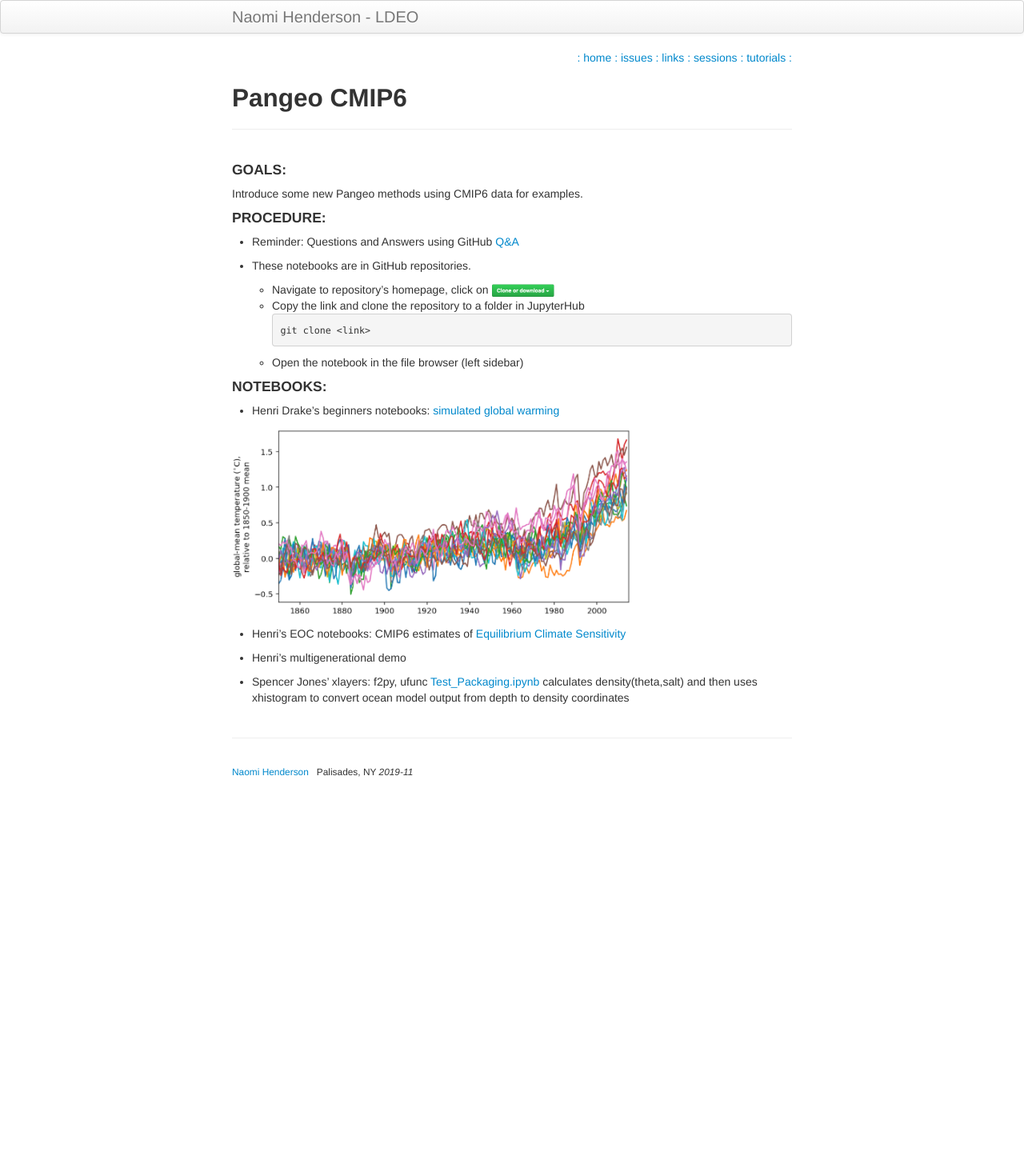
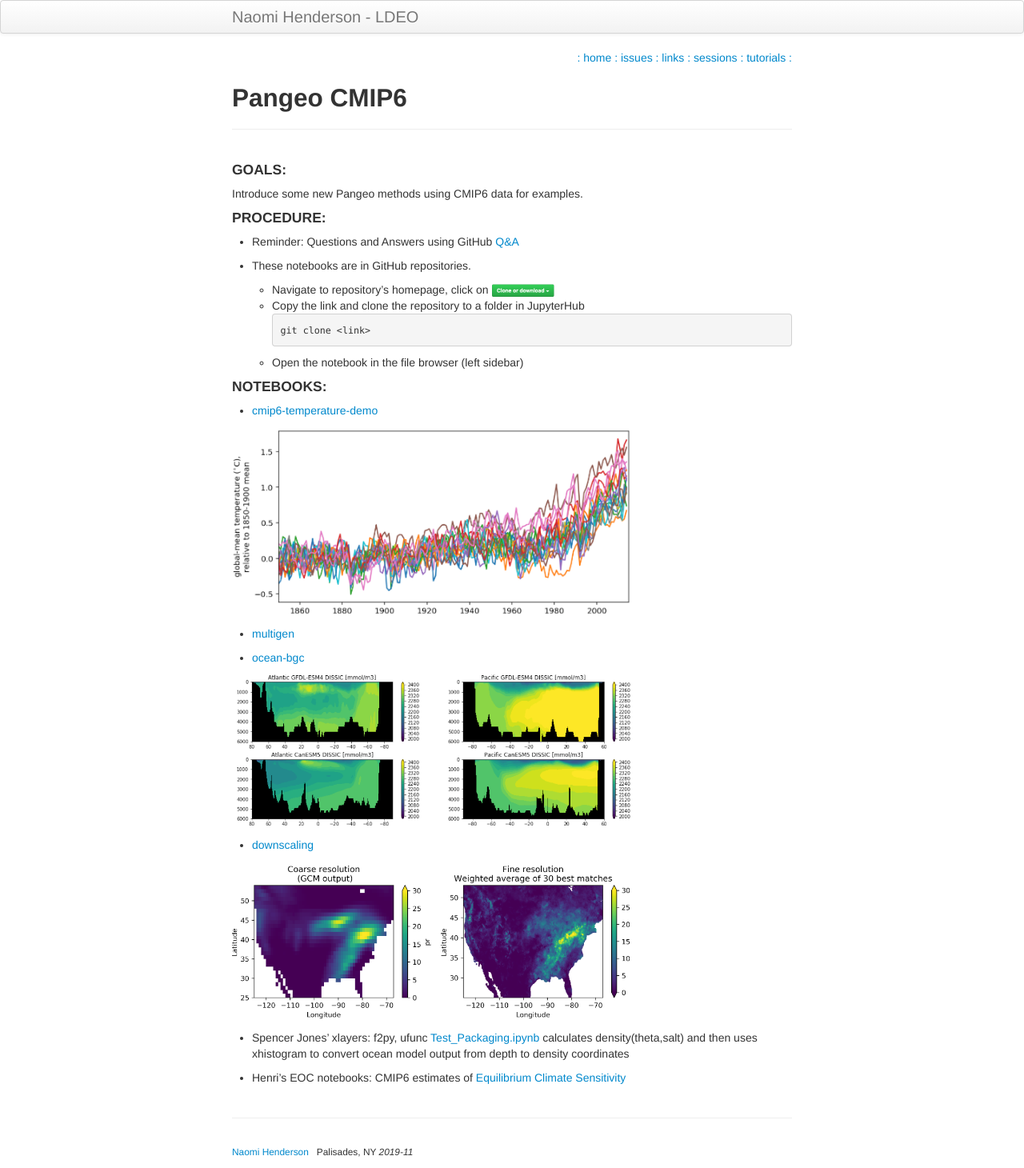
Before and after one commit to naomi-henderson/naomi-henderson.github.io, a Jekyll site: the page built from pages/tutorial2t.md, in a window 1280 px wide. Shown: the whole page at 80% size. Built offline with Jekyll 4.4.1, drawn with Linux system fonts in a browser that asks for light colours; before the commit the page ends 985 px from its top, so only the background shows below that.

Commit message:
added a few more figs

```diff
--- a/pages/tutorial2t.md
+++ b/pages/tutorial2t.md
@@ -19,12 +19,20 @@ git clone <link>
   - Open the notebook in the file browser (left sidebar)
 
 #### NOTEBOOKS:
-   - Henri Drake's beginners notebooks: [simulated global warming](https://github.com/hdrake/cmip6-temperature-demo/blob/master/notebooks/00_calculate_simulated_global_warming.ipynb)
+
+- [cmip6-temperature-demo](https://github.com/hdrake/cmip6-temperature-demo/blob/master/notebooks/00_calculate_simulated_global_warming.ipynb)
 <p align="left"><img src="/assets/hdrake.png" width="500"></p>
 
-   - Henri's EOC notebooks: CMIP6 estimates of [Equilibrium Climate Sensitivity](https://github.com/hdrake/cmip6-temperature-demo/blob/master/notebooks/00_calculate_simulated_global_warming.ipynb)
+- [multigen](https://github.com/hdrake/cmip6hack-multigen/blob/master/notebooks/1_multigenerational_skill_seasonal.ipynb)
 
-   - Henri's multigenerational demo [](https://github.com/hdrake/cmip6hack-multigen/blob/master/notebooks/1_multigenerational_skill_seasonal.ipynb)
+- [ocean-bgc](https://github.com/mfreilich1/cmip6hack-ocean-bgc/blob/master/notebooks/jml_dissic_prereg_allmodels.ipynb)
+<p align="left"><img src="/assets/dissic.png" width="500"></p>
 
-   - Spencer Jones' xlayers: f2py, ufunc [Test_Packaging.ipynb](https://github.com/cspencerjones/xlayers/blob/master/notebooks/Test_Packaging.ipynb)
+- [downscaling](https://github.com/EricKeenan/cmip6-downscalling/blob/master/notebooks/implement_MACA.ipynb)
+<p align="left"><img src="/assets/MACA.png" width="500"></p>
+
+
+- Spencer Jones' xlayers: f2py, ufunc [Test_Packaging.ipynb](https://github.com/cspencerjones/xlayers/blob/master/notebooks/Test_Packaging.ipynb)
 calculates density(theta,salt) and then uses xhistogram to convert ocean model output from depth to density coordinates
+
+- Henri's EOC notebooks: CMIP6 estimates of [Equilibrium Climate Sensitivity](https://github.com/hdrake/cmip6-temperature-demo/blob/master/notebooks/00_calculate_simulated_global_warming.ipynb)
```
Also changed, not shown: assets/MACA.png (added), assets/dissic.png (added).
